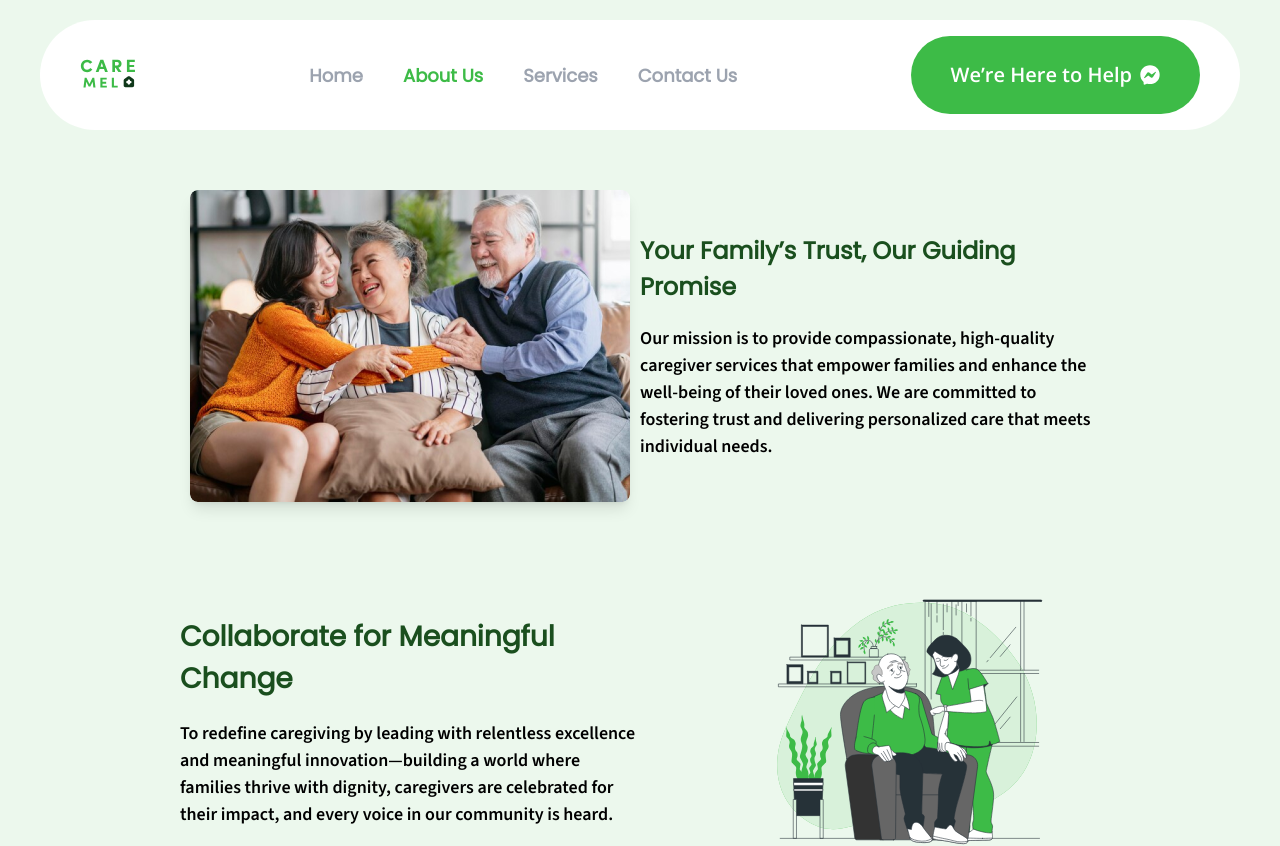
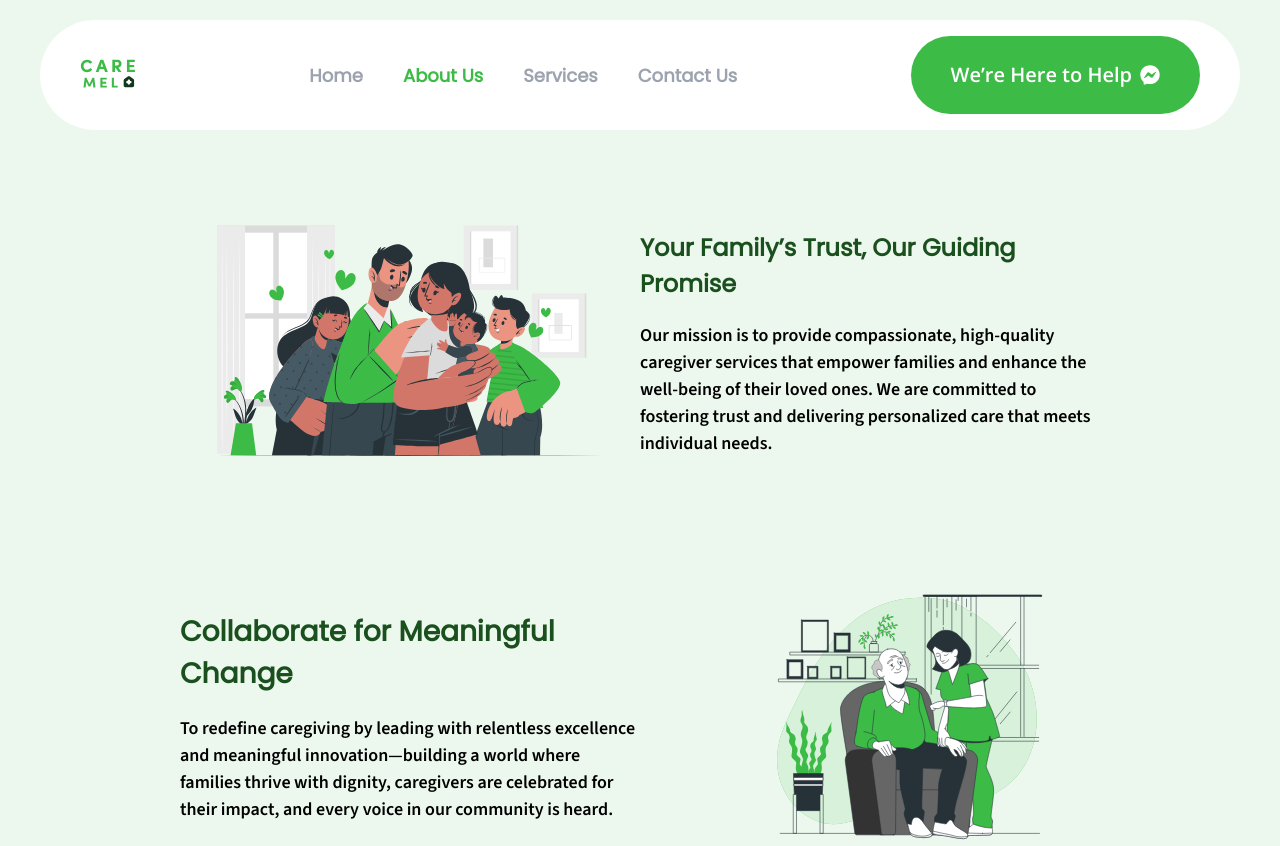
Before and after one commit to Care-Mel/care-mel-frontend, a React (Vite) app: page /about in a window 1280 px wide. Shown: the top 846 px of the page. Built offline with nearby package versions, Linux system fonts and the light colour scheme.

Commit message:
feat: chg about page

```diff
--- a/src/components/About/GoalsAndAspirations .jsx
+++ b/src/components/About/GoalsAndAspirations .jsx
@@ -3,7 +3,7 @@ import logo1 from "./../../assets/image/crossborder.png";
 import logo2 from "./../../assets/image/home/client.svg";
 import logo3 from "./../../assets/image/otas.png";
 import logo4 from "./../../assets/image/home/Platocare.png";
-import goal from "./../../assets/image/about/goal.png";
+import goal from "./../../assets/image/about/Family-cuate.svg";
 import vision from "./../../assets/image/about/about.svg";
 
 const partners = [
@@ -26,7 +26,7 @@ const GoalsAndAspirations = () => {
               <img
                 src={goal}
                 alt="Mission"
-                className="rounded-lg object-cover shadow-lg"
+                className="rounded-lg object-cover"
               />
             </div>
             <div className="w-full md:w-1/2">
```
Also changed, not shown: src/assets/image/about/Family-cuate.svg (added).
